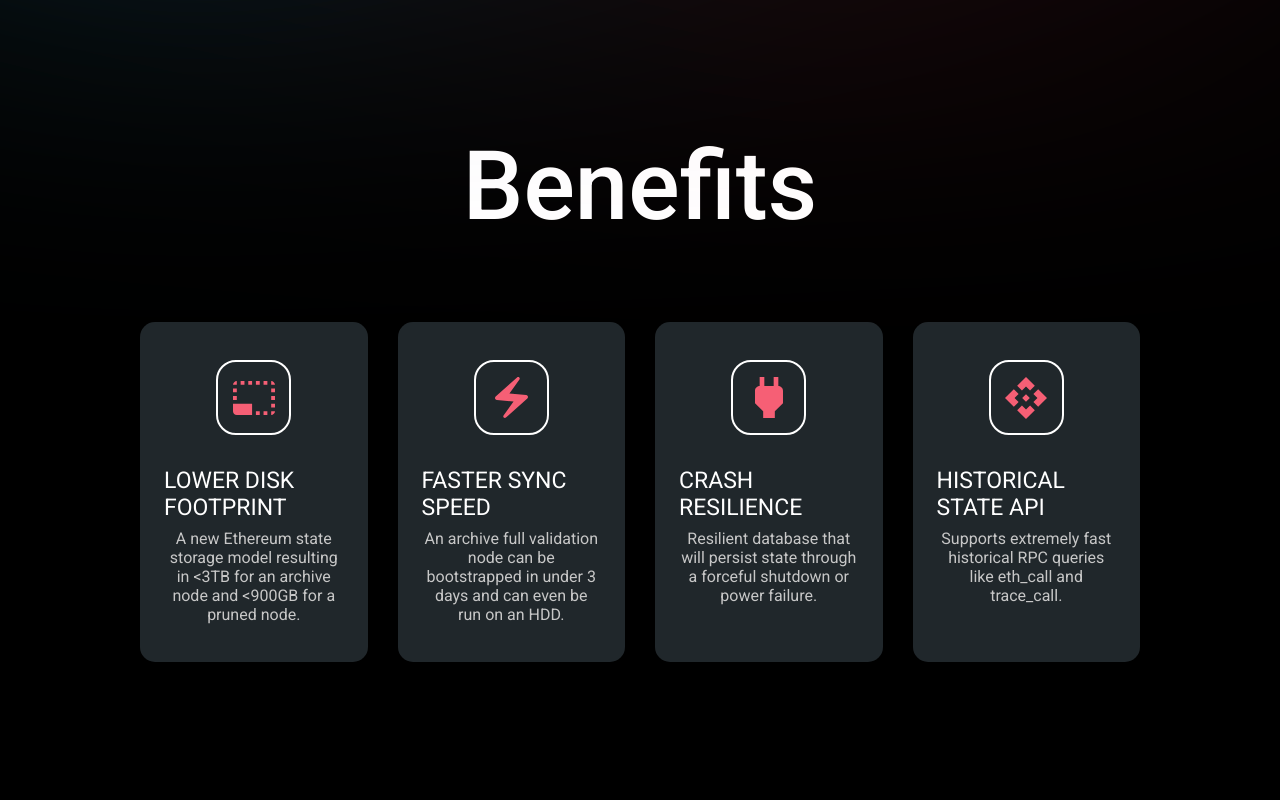
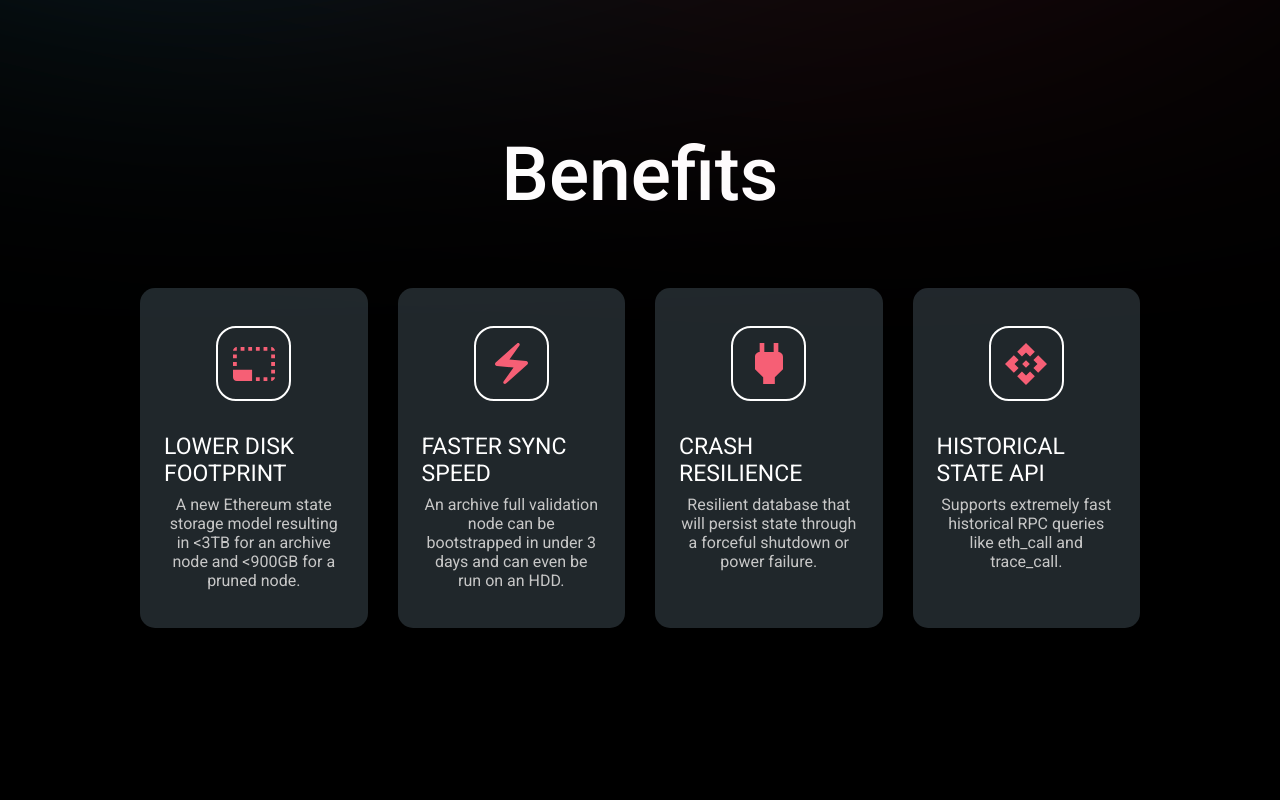
Before and after one commit to akula-bft/website, a React (Create React App) app: page / in a window 1280 px wide. Shown: the part 1180-1980 px from the top of the page. Built offline with nearby package versions, Linux system fonts and the light colour scheme.

Commit message:
:lipstick: decrease section font size

```diff
--- a/src/components/Section.tsx
+++ b/src/components/Section.tsx
@@ -16,12 +16,12 @@ const StyledSection = styled.div`
 `;
 
 const Header = styled.h2`
-  font-size: 9.6rem;
+  font-size: 7.5rem;
   font-weight: 500;
 `;
 
 const Content = styled.div`
-  margin-top: ${(props: SectionProps) => (props.noSpacing ? "0" : "8rem")};
+  margin-top: ${(props: SectionProps) => (props.noSpacing ? "0" : "7rem")};
   display: flex;
   width: 100%;
   flex-direction: column;
```
